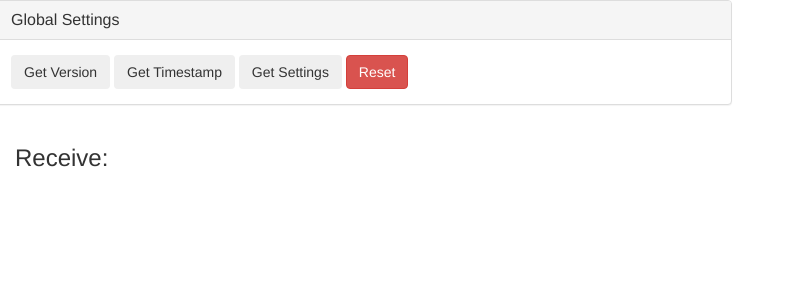
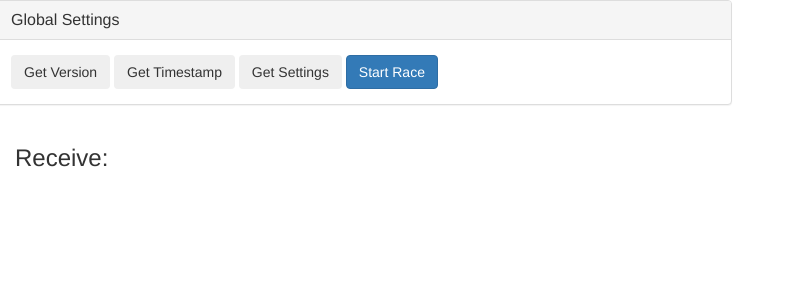
Before and after one commit to RogerBFPV/ZippyDecoder, a Flask app: template src/server/templates/index.html in a window 1280 px wide. Shown: the top 300 px of the page, without its empty margins (0-795 px from the left). Run offline with Flask 3, Linux system fonts and the light colour scheme; the template is opened without the code that fills it, so the values that code supplies are empty; parts of the project's set-up code (start-up, migrations or seed data) failed here and were passed over; some libraries are stand-ins or nearby versions.

Commit message:
Update index.html

```diff
--- a/src/server/templates/index.html
+++ b/src/server/templates/index.html
@@ -374,7 +374,7 @@
                         <button class="btn" onclick="get_version()">Get Version</button>
                         <button class="btn" onclick="get_timestamp()">Get Timestamp</button>
                         <button class="btn" onclick="get_settings()">Get Settings</button>
-                        <button class="btn btn-space btn-danger" onclick="reset()">Reset</button>
+                        <button class="btn btn-space btn-primary" onclick="reset()">Start Race</button>
                         {% if node_fw_updatable %}
                            <button class="btn btn-space btn-warning" onclick="location.href='/updatenodes'">Update Nodes</button>
                         {% endif %}
```
